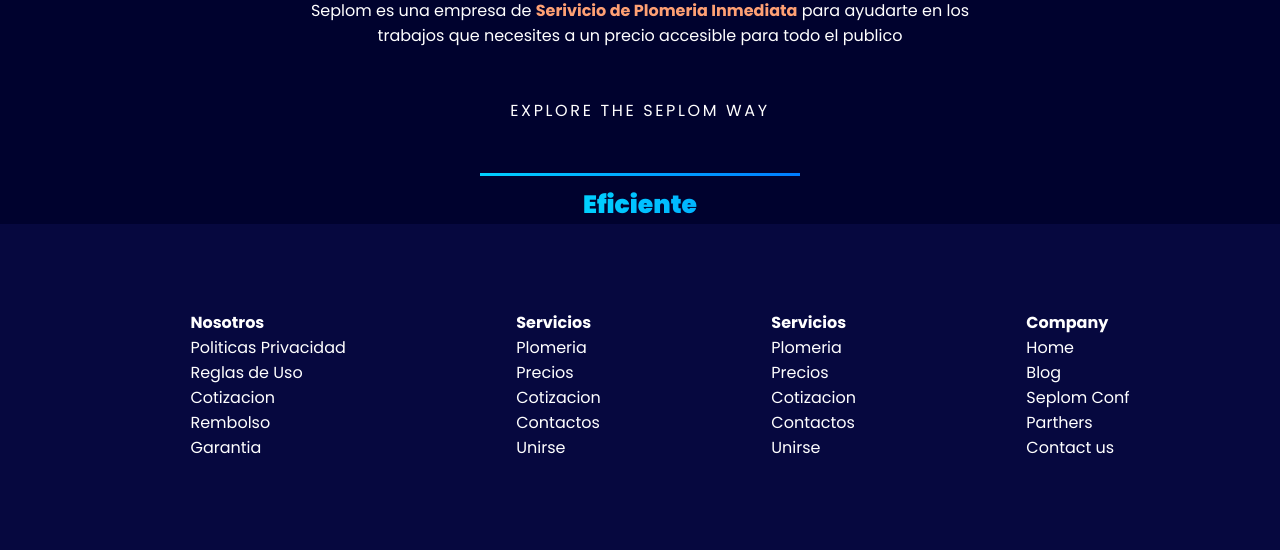
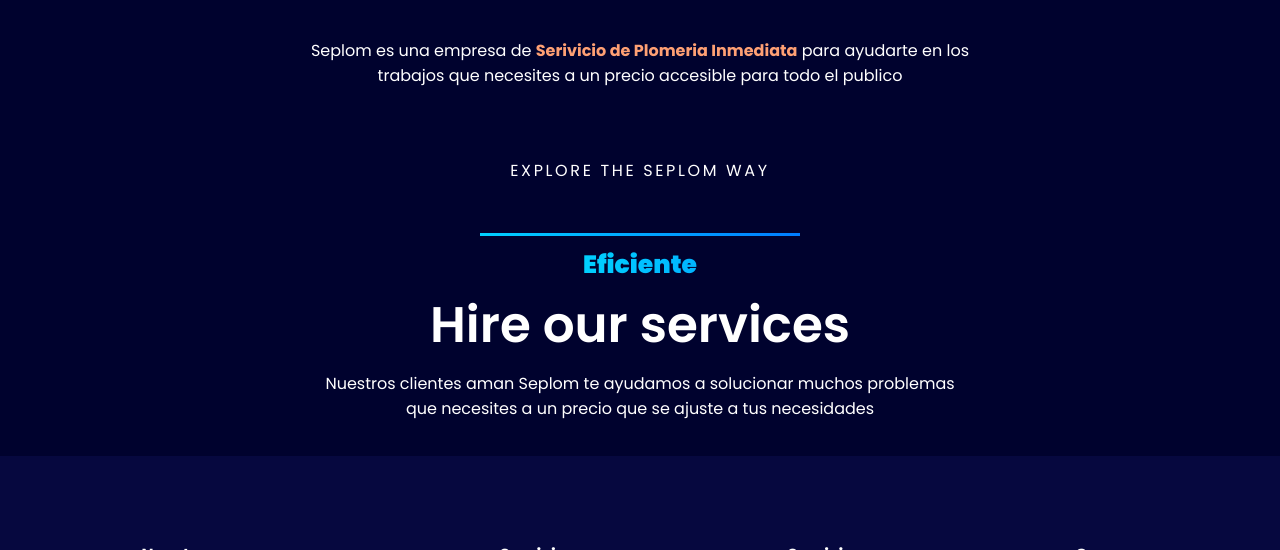
Before and after one commit to charlesriveros/https-github.com-cutioluis-Sseplom, a React app: page / in a window 1280 px wide. Shown: the part 459-1009 px from the top of the page. Built offline with nearby package versions, Linux system fonts and the light colour scheme.

Commit message:
FIX problems in footer and navbar

```diff
--- a/src/components/Explore/Explore.js
+++ b/src/components/Explore/Explore.js
@@ -9,4 +9,5 @@
     );
 };
 
+
 export default Explore;
--- a/src/components/Footer/Footer.css
+++ b/src/components/Footer/Footer.css
@@ -7,7 +7,7 @@
     margin: 50px 0;
     display: var(--seplom-display-flex);
     flex-wrap: wrap;
-    justify-content: space-evenly;
+    justify-content: space-around;
     color: var(--seplom-white);
 }
 
@@ -19,7 +19,7 @@
     display:var(--seplom-display-flex);
     flex-wrap: wrap;
     align-items: center;
-    justify-content: space-evenly;
+    justify-content: space-around;
 }
 
 .footer-bot p {
--- a/src/components/Footer/Footer.js
+++ b/src/components/Footer/Footer.js
@@ -41,8 +41,7 @@
         </ul>
       </div>
       <div className="footer-bot">
-      <img className="logo-footer" src={Logo} alt="Logo Seplom" />
-
+        <img className="logo-footer" src={Logo} alt="Logo Seplom" />
         <p>Copyright © 2021 Seplom Inc. All rights reserved</p>
         <input
           className="feedback-btn"
--- a/src/components/Header/Header.css
+++ b/src/components/Header/Header.css
@@ -38,6 +38,7 @@
 }
 
 .seplom-header-paragraph {
+    padding:  var(--seplom-padding-text);
     margin: 20px 0;
     text-align:center;
     font-size: var(--seplom-size);
--- a/src/components/Navbar/Navbar.css
+++ b/src/components/Navbar/Navbar.css
@@ -59,7 +59,7 @@
   height: calc(100% + 4px);
   animation: glowing 20s linear infinite alternate;
   opacity: 0;
-  transition: opacity 0.3s alternate;
+  transition: 500ms;
 }
 
 .glow-on-hover:active:after {
--- a/src/components/Navbar/Navbar.js
+++ b/src/components/Navbar/Navbar.js
@@ -19,7 +19,7 @@
           <li>Blog</li>
         </ul>
         <ul className="navigation-buttons">
-          <button class=" btn glow-on-hover" type="button">Contratar</button>
+          <button className=" btn glow-on-hover" type="button">Contratar</button>
         </ul>
       </nav>
     </>
--- /dev/null
+++ b/src/components/Servicios/Servicios.css
@@ -0,0 +1,17 @@
+.seplom-services {
+    margin: 15px 0;
+    text-align: center;
+}
+
+.seplom-services .services-title {
+    font-style: normal;
+    font-weight: 600;
+    font-size: 50px;
+    line-height: 104.5%;
+    color: var(--seplom-white);
+}
+
+.seplom-services .services-paragraph {
+    padding:  var(--seplom-padding-text);
+    color: var(--seplom-white);
+}
--- /dev/null
+++ b/src/components/Servicios/Servicios.js
@@ -0,0 +1,17 @@
+import React from "react";
+import "./Servicios.css";
+
+const Servicios = () => {
+  return (
+    <section className="seplom-services">
+      <h2 className="services-title">Hire our services</h2>
+      <p className="services-paragraph">
+        Nuestros clientes aman Seplom te ayudamos a solucionar muchos problemas
+        <br />
+        que necesites a un precio que se ajuste a tus necesidades
+      </p>
+    </section>
+  );
+};
+
+export default Servicios;
--- a/src/container/App.css
+++ b/src/container/App.css
@@ -39,9 +39,11 @@
   --seplom-display-flex: flex;
   /* Buttons */
   --seplom-padding-btn: 10px;
-  --seplom-height-btn: 40px;
+  --seplom-height-btn: 50px;
   --seplom-width-btn: 130px;
   --seplom-radius-btn: 10px;
+  /* Paddings */
+  --seplom-padding-text: 20px;
 }
 
 a:-webkit-any-link {
--- a/src/container/App.js
+++ b/src/container/App.js
@@ -7,6 +7,7 @@
 import Footer from '../components/Footer/Footer'
 import Explore from '../components/Explore/Explore';
 import Unions from '../components/Unions/Unions';
+import Servicios from '../components/Servicios/Servicios';
 
 const App = () => {
   return (
@@ -16,6 +17,7 @@
       <Header />
       <Explore />
       <Unions />
+      <Servicios />
       <Footer />
     </div>
   );
```
